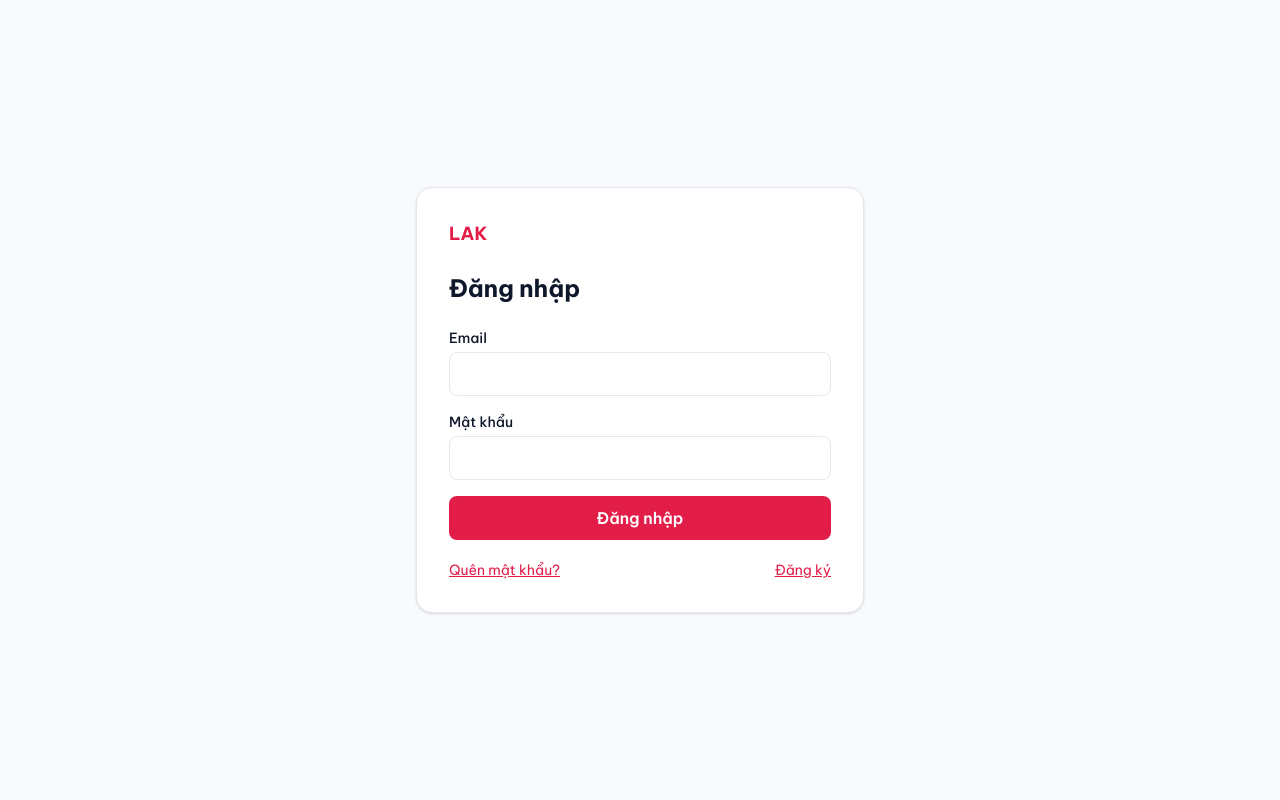
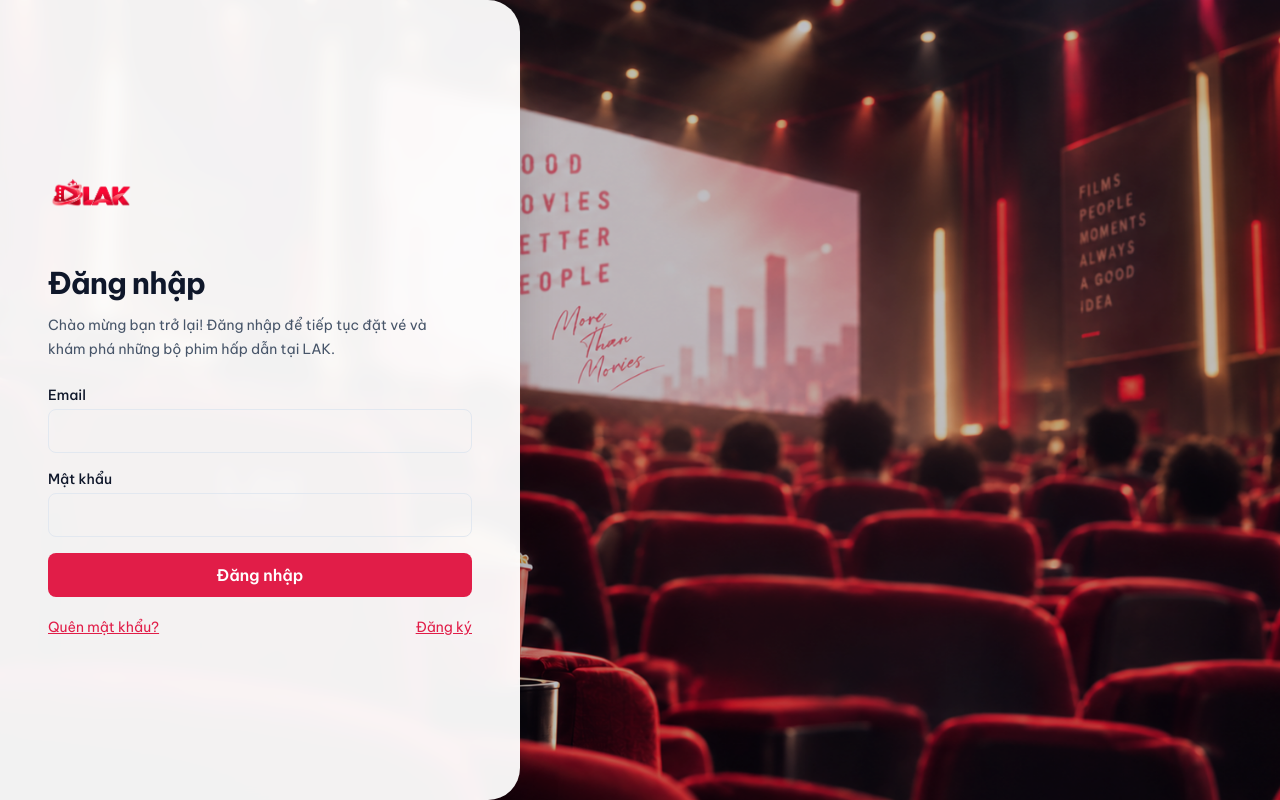
Before and after one commit to anhkhuong04/Ticket-Booking-Systems, a React (Vite) app in the folder frontend/: page /login in a window 1280 px wide. Built offline with nearby package versions, Linux system fonts and the light colour scheme; no server answers.

Commit message:
feat: redesign login page with cinema backdrop

```diff
--- a/frontend/src/features/auth/AuthPages.tsx
+++ b/frontend/src/features/auth/AuthPages.tsx
@@ -3,8 +3,25 @@ import type { FormEvent } from 'react'
 import { Link, useLocation, useNavigate, useSearchParams } from 'react-router-dom'
 import { forgotPassword, resetPassword } from './authApi'
 import { useAuth } from './AuthProvider'
+import logo from '../../assets/logo-banners/logo.png'
 
-function AuthCard({ title, children }: { title: string; children: React.ReactNode }) { return <main className="grid min-h-screen place-items-center bg-background p-4"><section className="w-full max-w-md rounded-2xl border border-border bg-surface p-6 shadow-sm sm:p-8"><Link to="/" className="text-lg font-bold text-primary">LAK</Link><h1 className="mt-6 text-2xl font-bold text-text-primary">{title}</h1>{children}</section></main> }
+function AuthCard({ title, children }: { title: string; children: React.ReactNode }) {
+  const loginLayout = title === 'Đăng nhập'
+  if (loginLayout) {
+    return <main className="relative min-h-screen overflow-hidden bg-slate-950 bg-cover bg-center bg-no-repeat" style={{ backgroundImage: "url('/posters/bg-login.png')" }}>
+      <div className="absolute inset-0 bg-slate-950/25" aria-hidden="true" />
+      <section className="relative flex min-h-screen w-full max-w-xl items-center bg-white/95 px-6 py-8 shadow-2xl backdrop-blur-sm sm:px-12 lg:w-[min(100%,520px)] lg:rounded-r-[2rem]">
+        <div className="mx-auto w-full max-w-md">
+          <Link to="/" className="inline-flex rounded-lg focus-visible:outline-2 focus-visible:outline-info" aria-label="LAK Cinema - Trang chủ"><img src={logo} alt="LAK Cinema" className="h-16 w-48 object-contain object-left" /></Link>
+          <h1 className="mt-8 text-3xl font-bold tracking-tight text-text-primary">{title}</h1>
+          <p className="mt-3 max-w-sm text-sm leading-6 text-text-secondary">Chào mừng bạn trở lại! Đăng nhập để tiếp tục đặt vé và khám phá những bộ phim hấp dẫn tại LAK.</p>
+          {children}
+        </div>
+      </section>
+    </main>
+  }
+  return <main className="grid min-h-screen place-items-center bg-background p-4"><section className="w-full max-w-md rounded-2xl border border-border bg-surface p-6 shadow-sm sm:p-8"><Link to="/" className="text-lg font-bold text-primary">LAK</Link><h1 className="mt-6 text-2xl font-bold text-text-primary">{title}</h1>{children}</section></main>
+}
 function Field({ label, ...props }: React.InputHTMLAttributes<HTMLInputElement> & { label: string }) {
   const id = props.name
   const autoComplete = props.name === 'email' && props.autoComplete === 'email' ? 'username' : props.autoComplete
```
Also changed, not shown: frontend/public/posters/bg-login.png (added).
